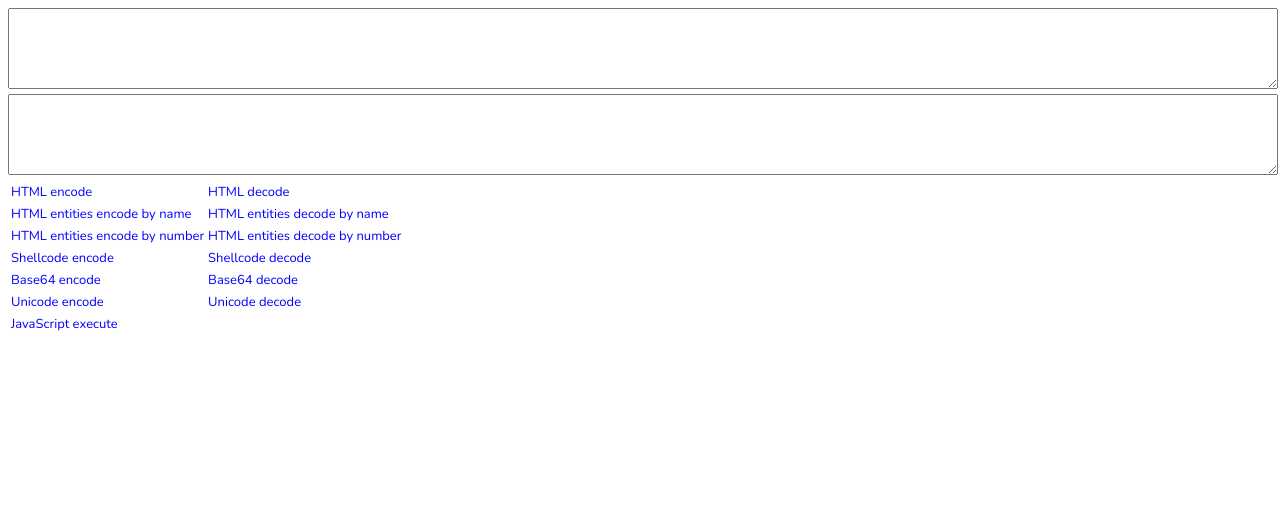
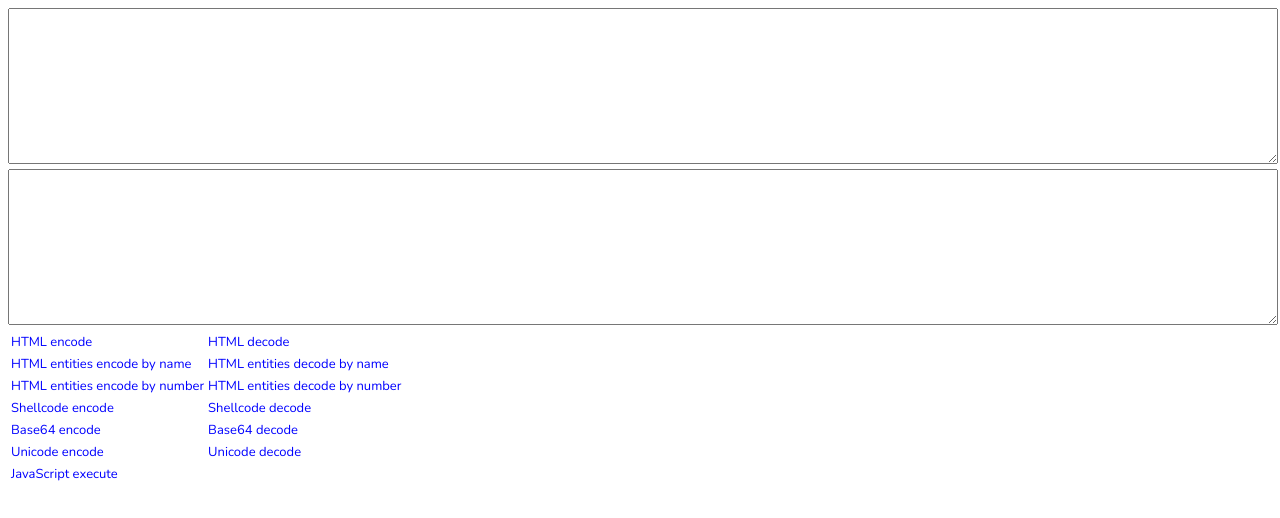
Before and after one commit to batmancrew/batmancrew.github.io, a plain HTML site: page index.html in a window 1280 px wide. Drawn offline with nearby package versions, Linux system fonts and the light colour scheme.

Commit message:
Update index.html

```diff
--- a/index.html
+++ b/index.html
@@ -132,8 +132,8 @@
                 }
             }
         </script>
-        <textarea id="code1" rows="5" style="width: 100%;"></textarea>
-        <textarea id="code2" rows="5" style="width: 100%;"></textarea>
+        <textarea id="code1" rows="10" style="width: 100%;"></textarea>
+        <textarea id="code2" rows="10" style="width: 100%;"></textarea>
         <table>
             <tr>
                 <td><a href="#" onclick="HTMLEncode();">HTML encode</a></td>
```
